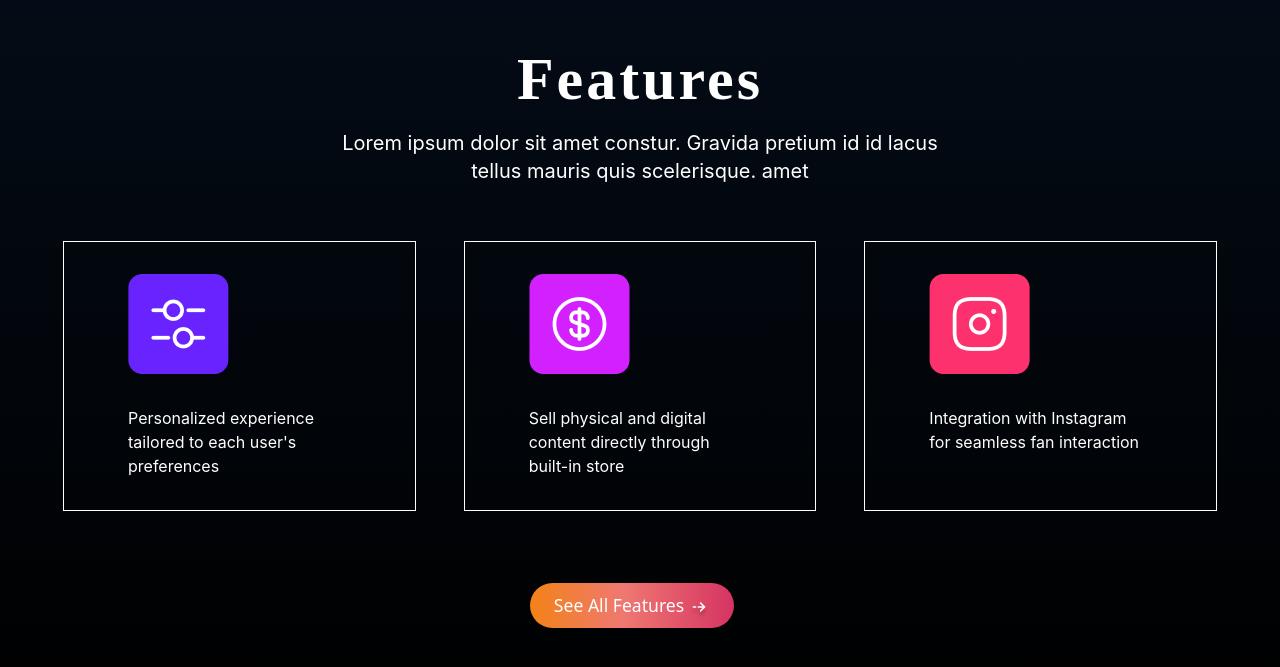
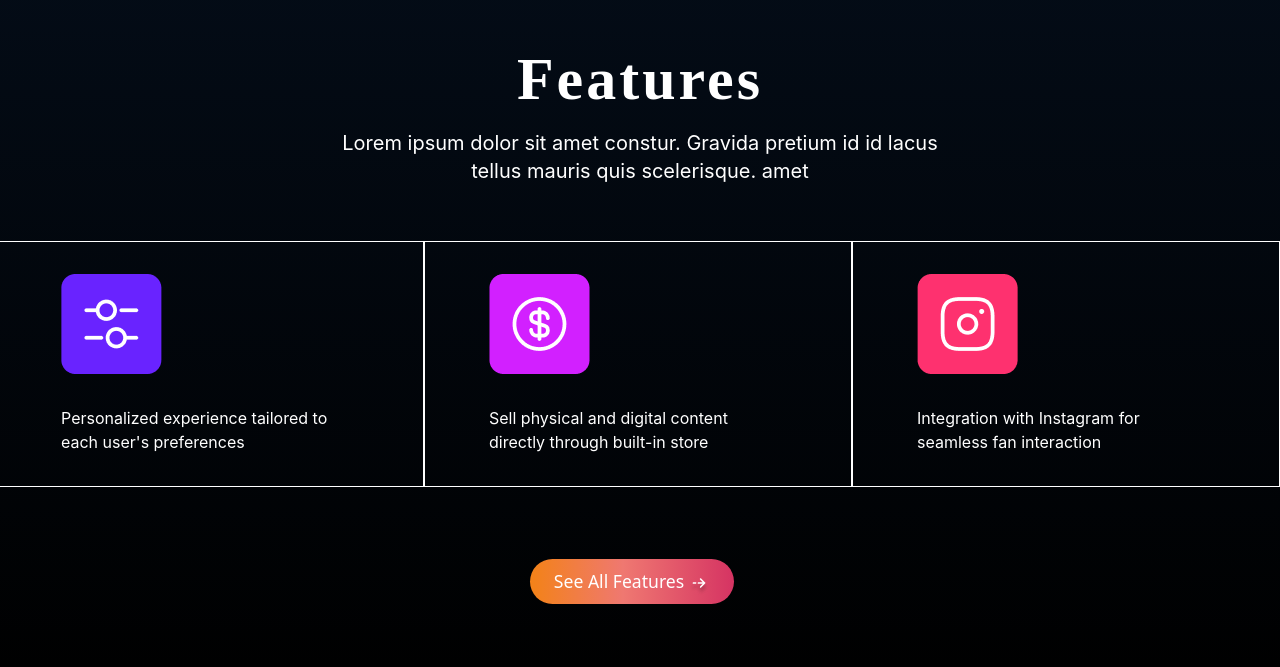
Before and after one commit to babulakterfsd/DreamTalk, a Next.js app: page / in a window 1280 px wide. Shown: the part 1410-2077 px from the top of the page. Built offline with nearby package versions, Linux system fonts and the light colour scheme.

Commit message:
features completed for desktop.

```diff
--- a/src/components/ui/Features.tsx
+++ b/src/components/ui/Features.tsx
@@ -12,7 +12,7 @@ const Features = () => {
         background: 'linear-gradient(to bottom, rgba(4,13,25,1), #000)',
       }}
     >
-      <div className="main-container">
+      <div className="">
         <div className="title text-center">
           <h2 className="font-giahfita lg:text-6xl lg:leading-[67px] lg:tracking-wider font-bold">
             Features
@@ -24,7 +24,7 @@ const Features = () => {
             </p>
           </div>
         </div>
-        <div className="featurecontainer grid grid-cols-1 lg:grid-cols-3 gap-x-12 lg:mb-16">
+        <div className="featurecontainer grid grid-cols-1 lg:grid-cols-3  lg:mb-16 lg:-ml-1 px-12 gap-y-6 lg:px-0">
           <div className="feature1 border border-white flex flex-col gap-y-8 lg:pl-16 py-8">
             <Image src={feature1} alt="feature1" />
             <p className="text-base font-inter lg:w-[75%]">
```
